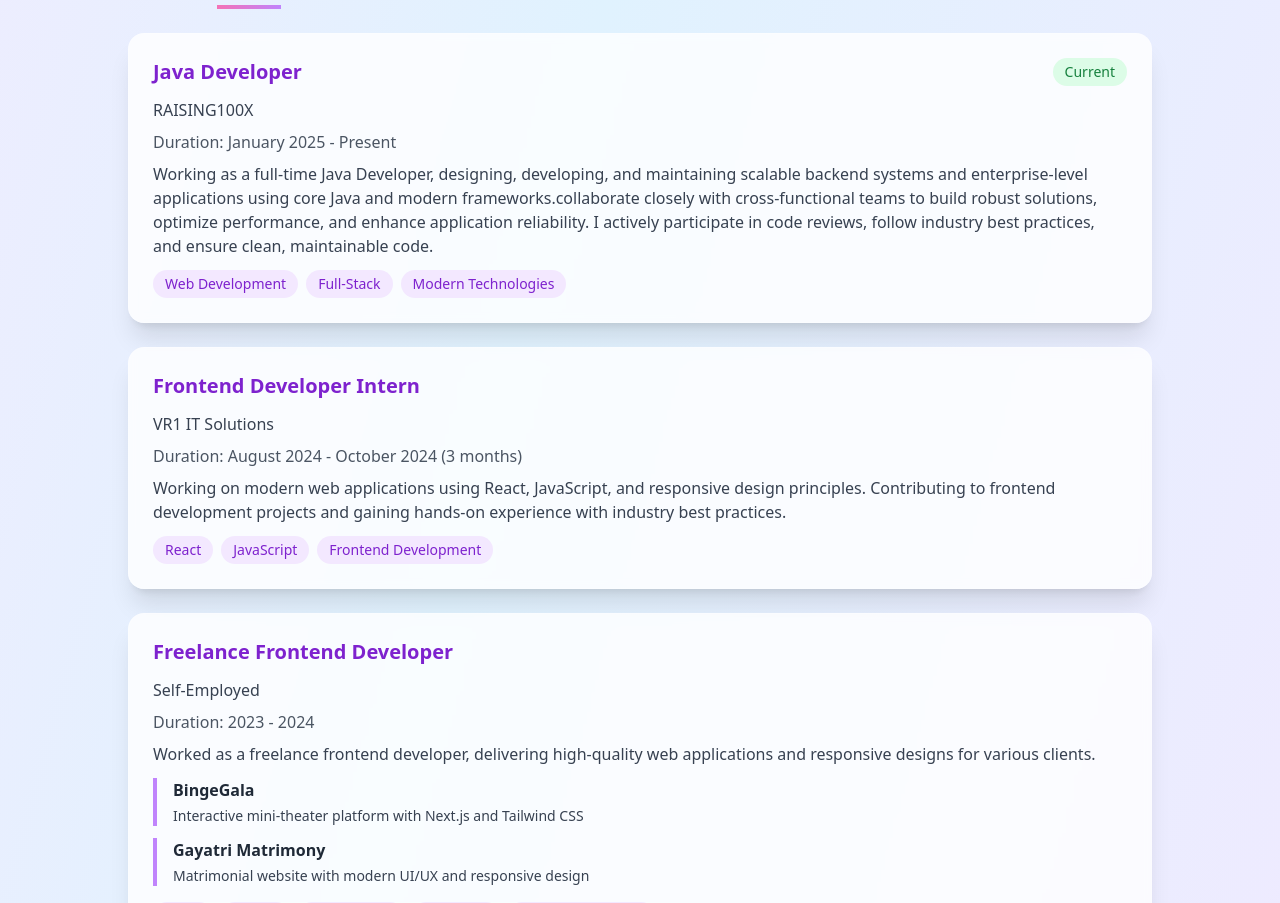
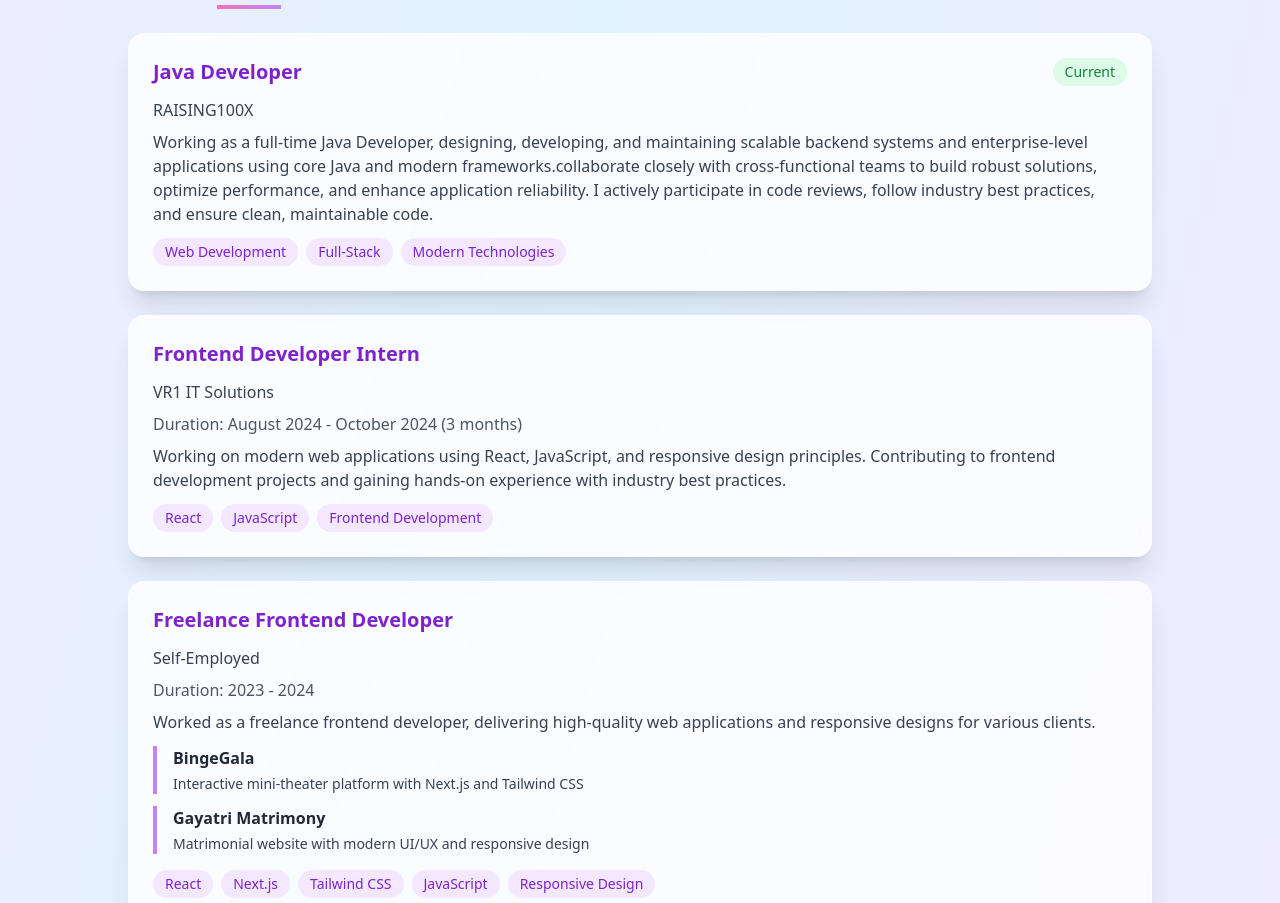
Before and after one commit to shareena-osa/shareena-portfolio, a React (Create React App) app: page / in a window 1280 px wide. Shown: the part 2505-3408 px from the top of the page. Built offline with nearby package versions, Linux system fonts and the light colour scheme.

Commit message:
month remove

```diff
--- a/src/Portfolio.js
+++ b/src/Portfolio.js
@@ -244,7 +244,6 @@ export default function Portfolio() {
               </span>
             </div>
             <p className="text-gray-700 font-medium mb-2">RAISING100X</p>
-            <p className="text-gray-600 mb-2">Duration: January 2025 - Present</p>
             <p className="text-gray-700 mb-3">
             Working as a full-time Java Developer, designing, developing, and maintaining scalable backend systems and enterprise-level
              applications using core Java and modern frameworks.collaborate closely with cross-functional teams to build robust solutions, optimize performance, and
```
